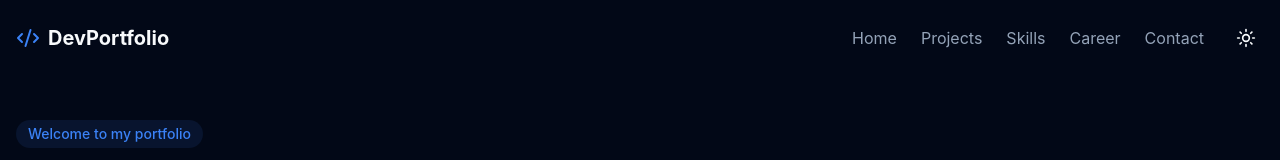
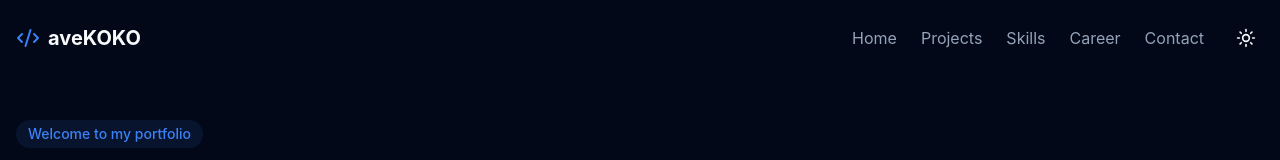
Before and after one commit to KaloyanI/me, a React (Vite) app: page / in a window 1280 px wide. Shown: the top 160 px of the page. Built offline with nearby package versions, Linux system fonts and the light colour scheme.

Commit message:
Update branding in index.html, Footer, and Navbar components to reflect new title 'aveKOKO' for consistent identity across the application.

```diff
--- a/index.html
+++ b/index.html
@@ -4,7 +4,7 @@
     <meta charset="UTF-8" />
     <link rel="icon" type="image/svg+xml" href="/vite.svg" />
     <meta name="viewport" content="width=device-width, initial-scale=1.0" />
-    <title>Developer Portfolio with Dark Theme</title>
+    <title>aveKOKO | WebDeveloper</title>
   </head>
   <body>
     <div id="root"></div>
--- a/src/components/Footer.tsx
+++ b/src/components/Footer.tsx
@@ -10,7 +10,7 @@ const Footer = () => {
           <div className="mb-8 md:mb-0">
             <div className="flex items-center gap-2 text-xl font-bold mb-4">
               <Code2 className="h-6 w-6 text-primary" />
-              <span>DevPortfolio</span>
+              <span>aveKOKO</span>
             </div>
             <p className="text-muted-foreground max-w-md">
               A passionate frontend developer crafting beautiful and functional web experiences.
--- a/src/components/Navbar.tsx
+++ b/src/components/Navbar.tsx
@@ -46,7 +46,7 @@ const Navbar = () => {
       <div className="container mx-auto px-4 flex items-center justify-between">
         <a href="#home" className="flex items-center gap-2 text-xl font-bold">
           <Code2 className="h-6 w-6 text-primary" />
-          <span className="hidden sm:inline">DevPortfolio</span>
+          <span className="hidden sm:inline">aveKOKO</span>
         </a>
 
         {/* Desktop navigation */}
```
